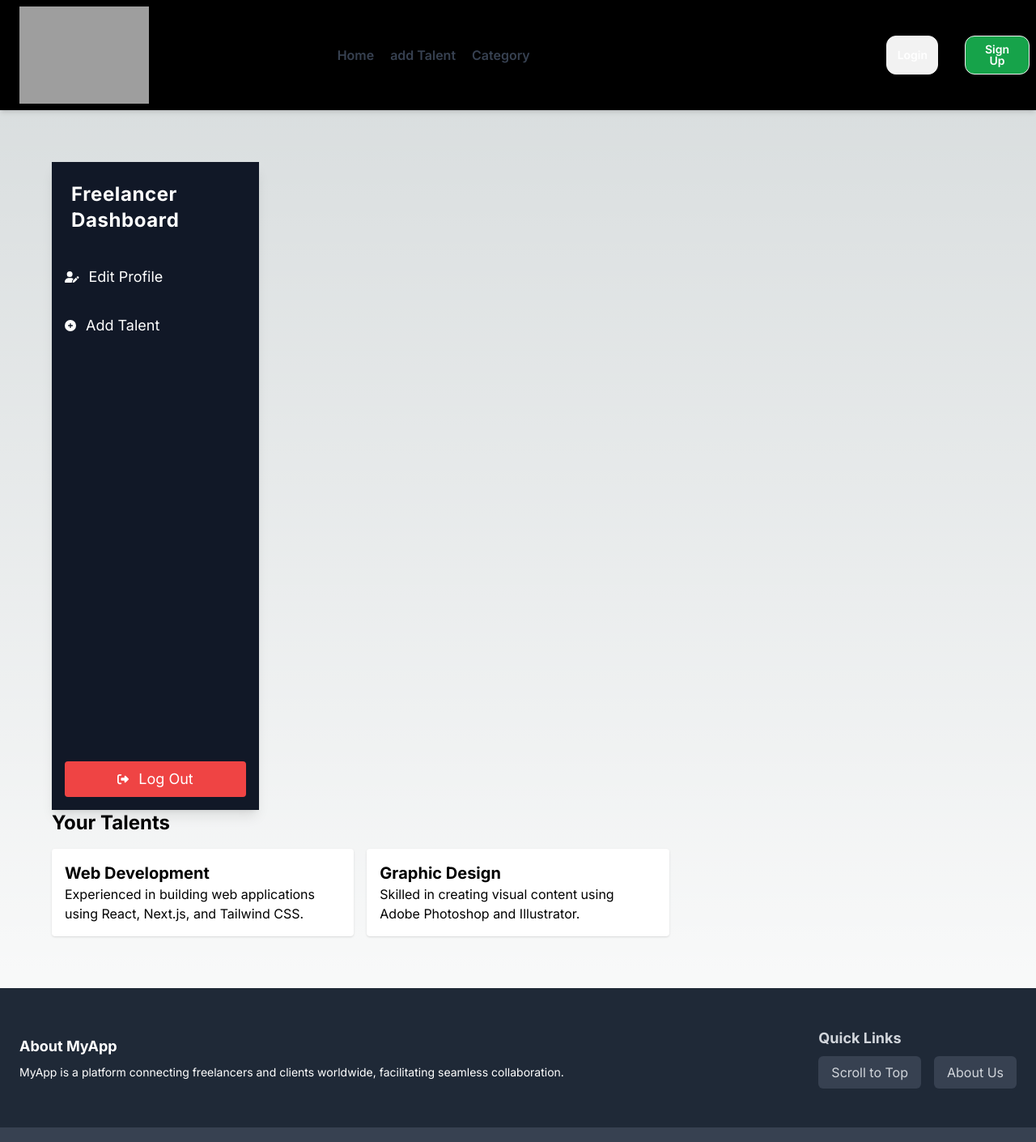
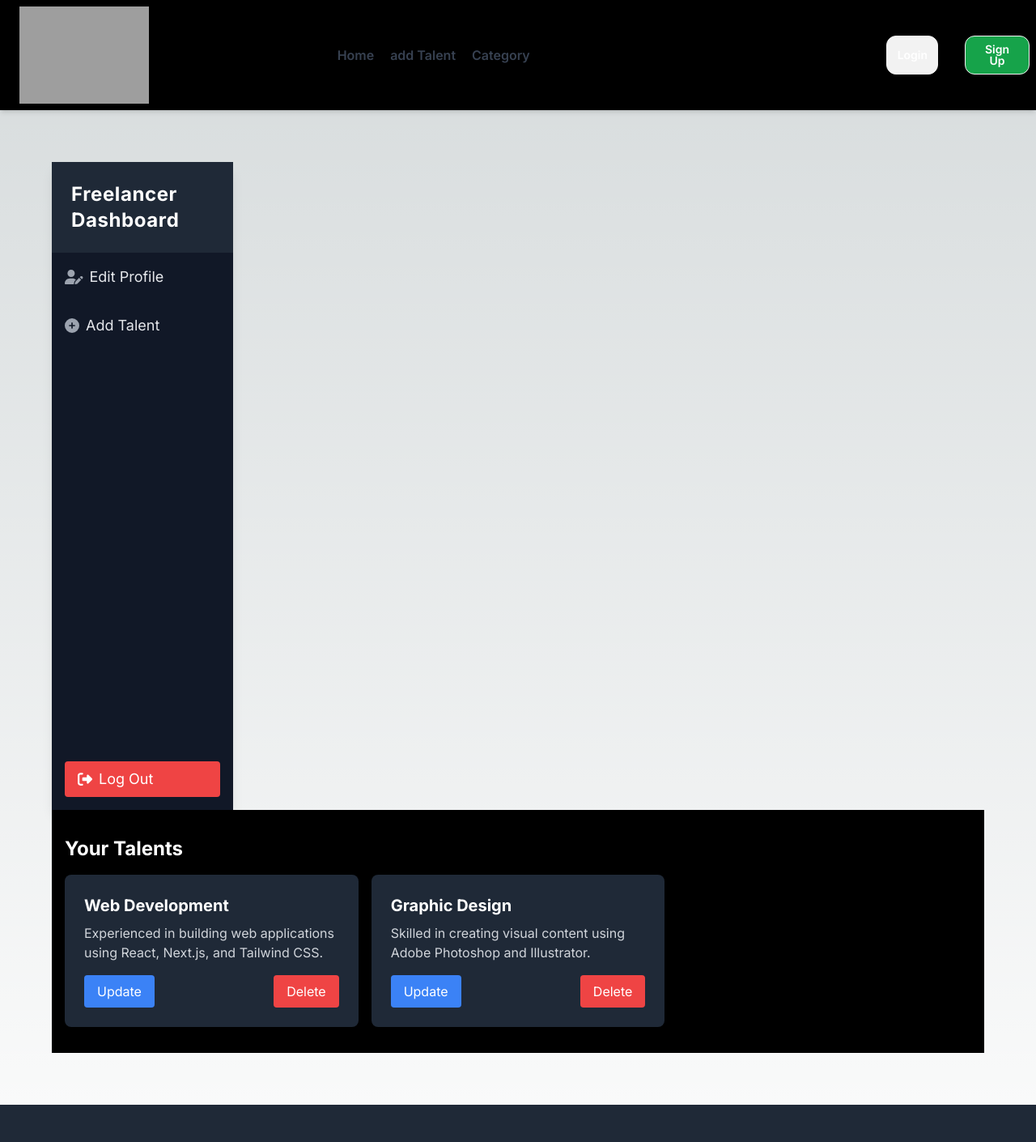
Before and after one commit to samirabidi0/TalentHub, a Next.js app in the folder frontend/: page /Dashboard in a window 1280 px wide. Shown: the top 1410 px of the page at 81% size. Built offline with nearby package versions, Linux system fonts and the light colour scheme; grey boxes are pictures that could not be loaded.

Commit message:
Freelancer Dashboard

```diff
--- a/frontend/app/Dashboard/Sidebar.tsx
+++ b/frontend/app/Dashboard/Sidebar.tsx
@@ -4,31 +4,37 @@ import { faUserEdit, faPlusCircle, faSignOutAlt } from '@fortawesome/free-solid-
 
 const Sidebar = () => {
   return (
-    <div className="bg-gray-900 text-white w-64 min-h-screen flex flex-col shadow-lg">
-      <div className="p-6">
+    <div className="bg-gray-900 text-white w-56 min-h-screen flex flex-col shadow-lg">
+      <div className="p-6 bg-gray-800">
         <h1 className="text-2xl font-bold tracking-wide">Freelancer Dashboard</h1>
       </div>
       <nav className="flex-1">
         <ul>
-          <li className="p-4 hover:bg-gray-700 cursor-pointer transition duration-200">
-            <Link href="/dashboard" className="flex items-center">
-              <FontAwesomeIcon icon={faUserEdit} className="mr-3 text-sm" />
-              <span className="text-lg">Edit Profile</span>
+          <li className="p-4 hover:bg-gray-800 transition duration-200">
+            <Link href="/dashboard">
+              <div className="flex items-center text-lg text-gray-200 hover:text-white">
+                <FontAwesomeIcon icon={faUserEdit} className="text-gray-400 mr-2 text-lg" />
+                <span>Edit Profile</span>
+              </div>
             </Link>
           </li>
-          <li className="p-4 hover:bg-gray-700 cursor-pointer transition duration-200">
-            <Link href="/dashboard/freelancer" className="flex items-center">
-              <FontAwesomeIcon icon={faPlusCircle} className="mr-3 text-sm" />
-              <span className="text-lg">Add Talent</span>
+          <li className="p-4 hover:bg-gray-800 transition duration-200">
+            <Link href="/dashboard/freelancer">
+              <div className="flex items-center text-lg text-gray-200 hover:text-white">
+                <FontAwesomeIcon icon={faPlusCircle} className="text-gray-400 mr-2 text-lg" />
+                <span>Add Talent</span>
+              </div>
             </Link>
           </li>
         </ul>
       </nav>
-      <div className="p-4">
-        <button className="bg-red-500 w-full py-2 rounded flex items-center justify-center hover:bg-red-600 transition duration-200">
-          <FontAwesomeIcon icon={faSignOutAlt} className="mr-3 text-sm" />
-          <span className="text-lg">Log Out</span>
-        </button>
+      <div className="p-4 mt-auto">
+        <Link href="/">
+          <div className="flex items-center bg-red-500 hover:bg-red-600 text-lg text-white py-2 px-4 rounded transition duration-200">
+            <FontAwesomeIcon icon={faSignOutAlt} className="mr-2 text-lg" />
+            <span>Log Out</span>
+          </div>
+        </Link>
       </div>
     </div>
   );
--- a/frontend/app/Dashboard/Talents.tsx
+++ b/frontend/app/Dashboard/Talents.tsx
@@ -1,21 +1,55 @@
-'use client';
+"use client"
+import { useState } from 'react';
 
-const talents = [
+// Define types for talent and state
+type Talent = {
+  id: number;
+  name: string;
+  description: string;
+};
+
+const talents: Talent[] = [
   { id: 1, name: 'Web Development', description: 'Experienced in building web applications using React, Next.js, and Tailwind CSS.' },
   { id: 2, name: 'Graphic Design', description: 'Skilled in creating visual content using Adobe Photoshop and Illustrator.' },
 ];
 
 const Talents = () => {
+  const [selectedTalent, setSelectedTalent] = useState<number | null>(null); // State for selected talent ID
+
+  const handleUpdate = (id: number) => {
+    setSelectedTalent(id); // Placeholder for your update logic
+  };
+
+  const handleDelete = (id: number) => {
+    setSelectedTalent(id); // Placeholder for your delete logic
+  };
+
   return (
-    <div>
-      <h2 className="text-2xl font-bold mb-4">Your Talents</h2>
-      <div className="grid grid-cols-1 md:grid-cols-2 lg:grid-cols-3 gap-4">
-        {talents.map(talent => (
-          <div key={talent.id} className="bg-white p-4 rounded shadow">
-            <h3 className="text-xl font-bold">{talent.name}</h3>
-            <p>{talent.description}</p>
-          </div>
-        ))}
+    <div className="bg-black text-white py-8">
+      <div className="container mx-auto px-4">
+        <h2 className="text-2xl font-bold mb-4">Your Talents</h2>
+        <div className="grid grid-cols-1 md:grid-cols-2 lg:grid-cols-3 gap-4">
+          {talents.map((talent) => (
+            <div key={talent.id} className="bg-gray-800 p-6 rounded-lg shadow-md">
+              <h3 className="text-xl font-bold text-white mb-2">{talent.name}</h3>
+              <p className="text-gray-300">{talent.description}</p>
+              <div className="mt-4 flex justify-between">
+                <button
+                  onClick={() => handleUpdate(talent.id)}
+                  className="bg-blue-500 hover:bg-blue-600 text-white py-2 px-4 rounded transition duration-200"
+                >
+                  Update
+                </button>
+                <button
+                  onClick={() => handleDelete(talent.id)}
+                  className="bg-red-500 hover:bg-red-600 text-white py-2 px-4 rounded transition duration-200"
+                >
+                  Delete
+                </button>
+              </div>
+            </div>
+          ))}
+        </div>
       </div>
     </div>
   );
```
